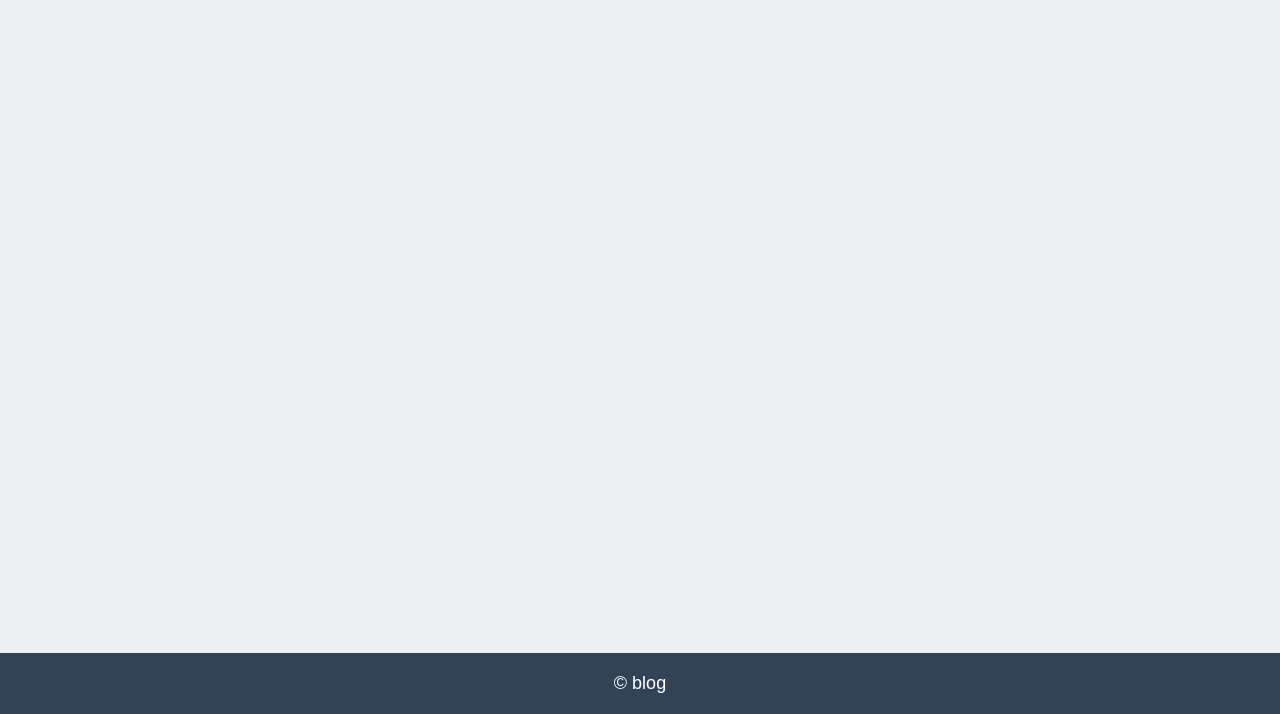
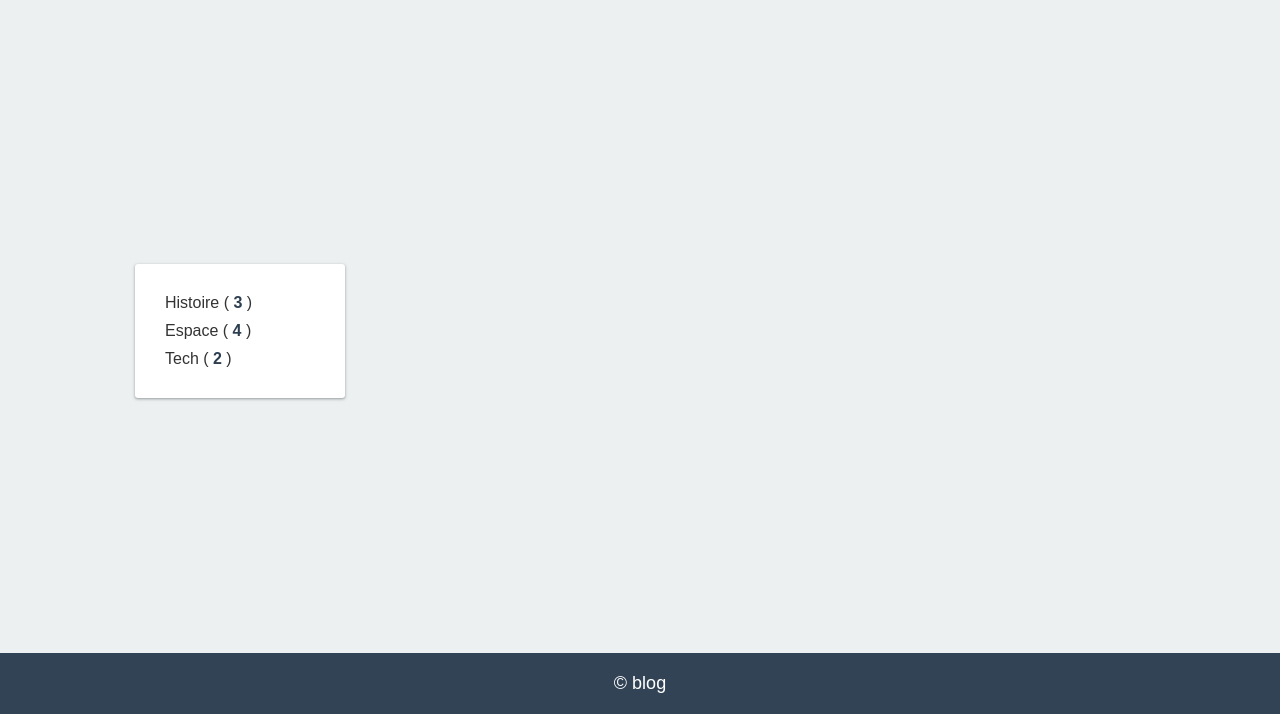
Before and after one commit to bricard-dev/blog-dyma-js, a website built with webpack: page src/index.html in a window 1280 px wide. Shown: the part 86-800 px from the top of the page. Built offline with nearby package versions, Linux system fonts and the light colour scheme; no server answers; a web font is replaced by a local one.

Commit message:
Add sidebar for categories

```diff
--- a/src/assets/styles/_base.scss
+++ b/src/assets/styles/_base.scss
@@ -43,3 +43,7 @@ a {
   color: var(--text);
   text-decoration: none;
 }
+
+strong {
+  color: var(--accent);
+}
--- a/src/index.html
+++ b/src/index.html
@@ -33,6 +33,13 @@
         </div>
       </header>
       <div class="content">
+        <div class="sidebar">
+          <ul class="categories">
+            <li>Histoire ( <strong>3</strong> )</li>
+            <li>Espace ( <strong>4</strong> )</li>
+            <li>Tech ( <strong>2</strong> )</li>
+          </ul>
+        </div>
         <div class="articles-container"></div>
       </div>
       <footer>© blog</footer>
--- a/src/index.scss
+++ b/src/index.scss
@@ -4,12 +4,39 @@
   background: var(--divider);
   display: flex;
   justify-content: center;
-  align-items: center;
+  align-items: flex-start;
+  padding-top: 5rem;
+
+  .sidebar {
+    flex: 0 0 25rem;
+    padding: 0 2rem 2rem 2rem;
+
+    .categories {
+      padding: 2rem;
+      background: white;
+      border-radius: 0.3rem;
+      box-shadow: var(--box-shadow);
+
+      li {
+        margin: 1rem;
+        transition: color 0.2s;
+        cursor: pointer;
+
+        &:hover {
+          color: var(--primary);
+
+          strong {
+            color: var(--primary);
+          }
+        }
+      }
+    }
+  }
 
   .articles-container {
-    max-width: 800px;
-    width: 100%;
-    margin: 5rem 0 10rem 0;
+    max-width: 80rem;
+    flex: 1;
+    margin: 0 0 10rem 0;
 
     .article {
       background: white;
```
